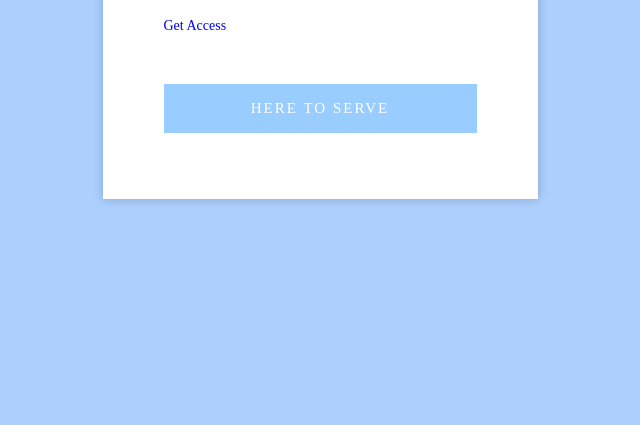
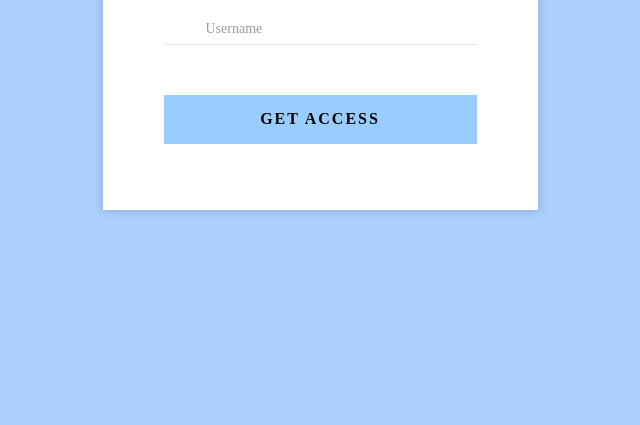
Before and after one commit to Olatisunkanmi/Help-Ninja, a website: page public/index.html in a window 1280 px wide. Shown: the part 375-800 px from the top of the page, without its empty margins (320-960 px from the left). Drawn offline with Linux system fonts and the light colour scheme.

Commit message:
Update index.html

```diff
--- a/public/index.html
+++ b/public/index.html
@@ -21,12 +21,17 @@
 
 					<div class="form-holder">
 						<span class="lnr lnr-lock"></span>
+						<input
+							type="text"
+							required
+							class="form-control"
+							placeholder="Username"
+						/>
+					</div>
+					<button>
 						<a href="./signup.html" class="signup-image-link"
 							>Get Access</a
 						>
-					</div>
-					<button>
-						<span>Here to serve</span>
 					</button>
 				</form>
 			</div>
```
